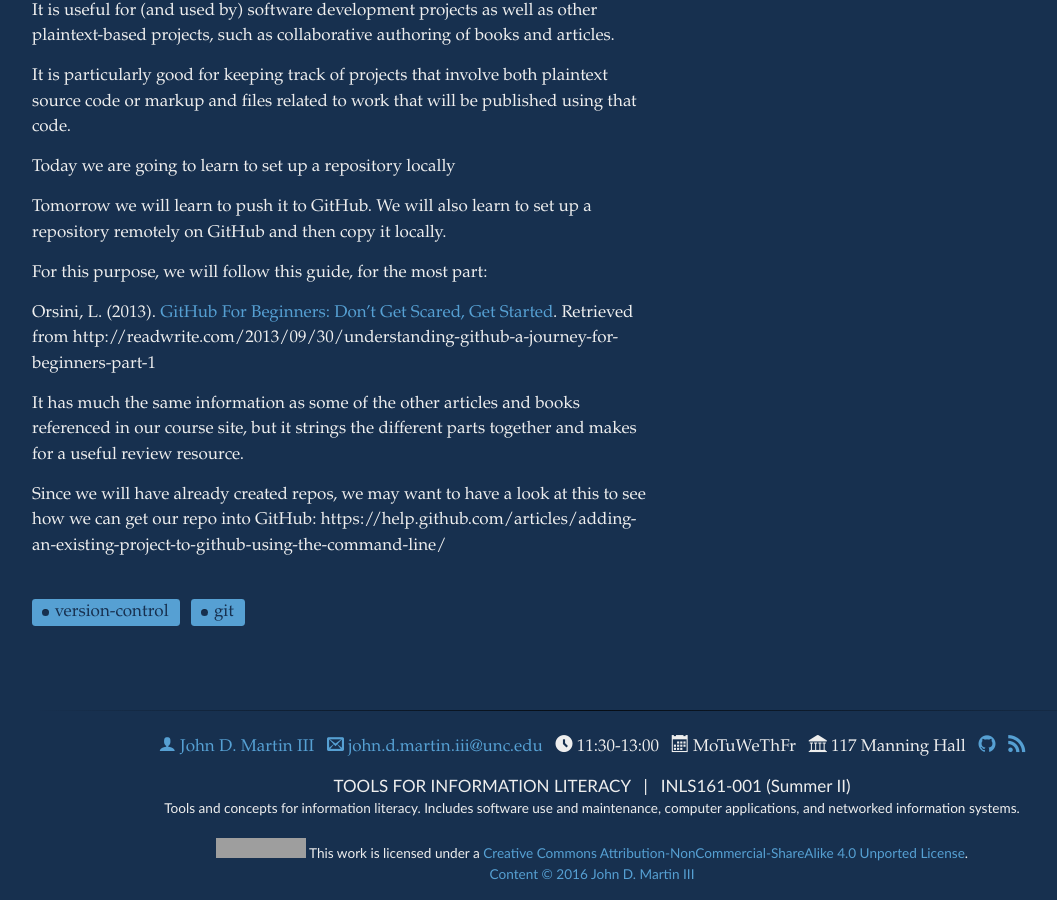
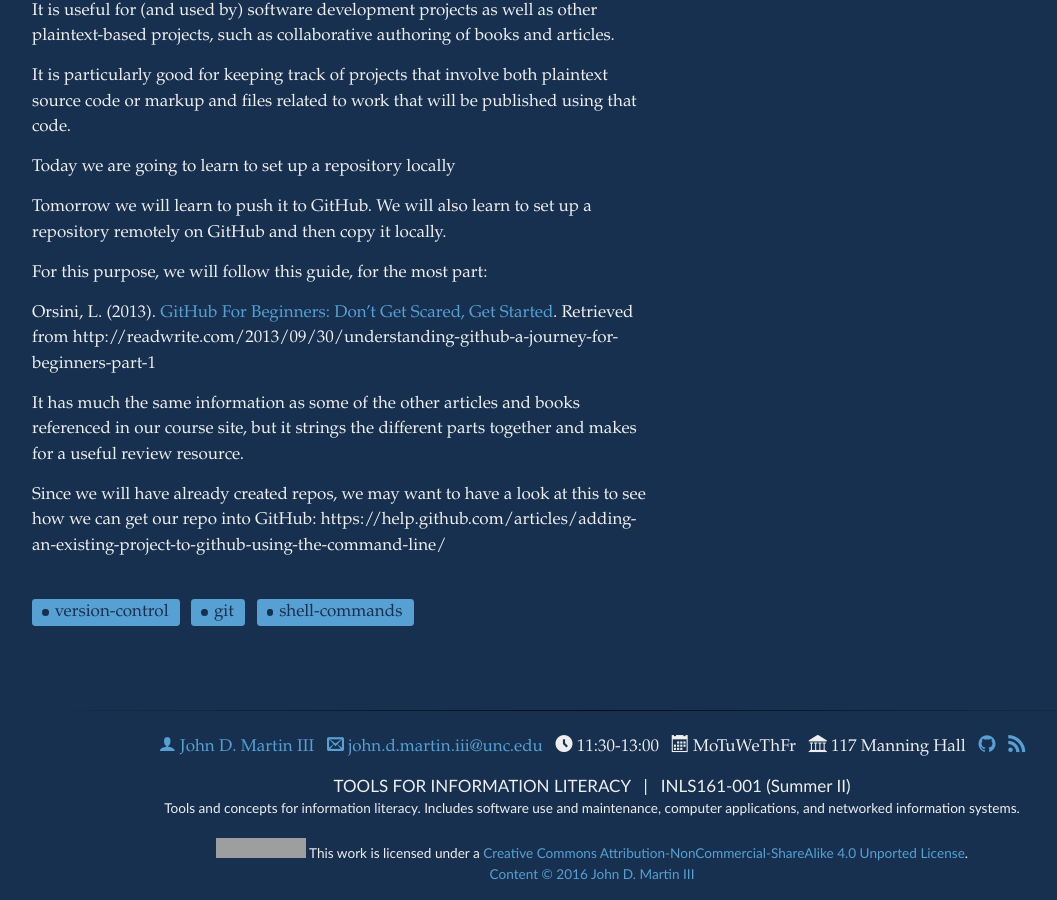
Before and after one commit to tylerpcarter/inls161, a Jekyll site: the page built from _posts/2016-06-22-git.md, in a window 1280 px wide and 900 px high, scrolled down 3764 px. Shown: the whole window, without its empty margins (48-1105 px from the left). Built offline with Jekyll 4.4.1, drawn with Linux system fonts in a browser that asks for light colours; Markdown is read by kramdown in place of the engine named in the settings; grey boxes are pictures that could not be loaded.

Commit message:
update tags

```diff
--- a/_posts/2016-06-22-git.md
+++ b/_posts/2016-06-22-git.md
@@ -5,6 +5,7 @@
 tags:
 - version control
 - git
+- shell commands
 ---
 
 Version control systems allow us to track and see the changes to a given document or set of files over time.
```
